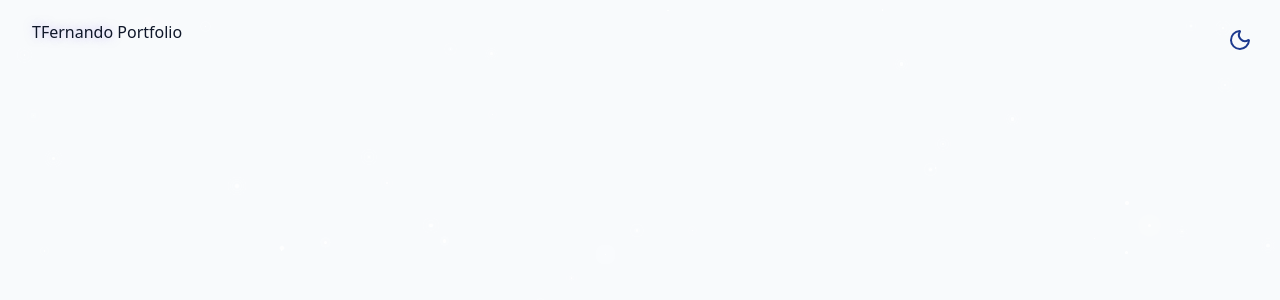
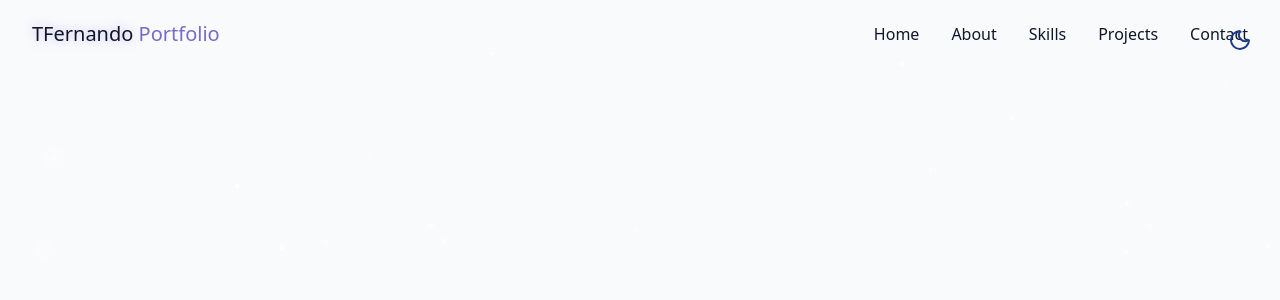
Before and after one commit to T-revin/Portfolio-Website, a React (Vite) app: page / in a window 1280 px wide. Shown: the top 300 px of the page. Built offline with nearby package versions, Linux system fonts and the light colour scheme.

Commit message:
Added list of navbar options for a desktop version of the screen to display

```diff
--- a/src/components/Navbar.jsx
+++ b/src/components/Navbar.jsx
@@ -1,5 +1,13 @@
 import {useEffect, useState} from 'react';
 import {cn} from '@/lib/utils';
+
+const navItems = [
+  {name: 'Home', href: '#hero'},
+  {name: 'About', href: '#about'},
+  {name: 'Skills', href: '#skills'},
+  {name: 'Projects', href: '#projects'},
+  {name: 'Contact', href: '#contact'},
+];
 
 export const Navbar = () => {
   const [isScrolled, setIsScrolled] = useState(false);
@@ -20,11 +28,26 @@ export const Navbar = () => {
       )}
     >
       <div v className="container flex items-center justify-between">
-        <a>
-          <span>
-            <span className="text-glow">TFernando</span> Portfolio
+        <a
+          className="text-xl font-blod text-primary flex items-center"
+          href="#hero"
+        >
+          <span className="relative z-10">
+            <span className="text-glow text-foreground">TFernando</span>{' '}
+            Portfolio
           </span>
         </a>
+
+        {/* desktop nav */}
+        <div className="hidden md:flex space-x-8">
+          {navItems.map((item, key) => (
+            <a key={key} href={item.href}>
+              {item.name}
+            </a>
+          ))}
+        </div>
+
+        {/* mobile nav */}
       </div>
     </nav>
   );
```
